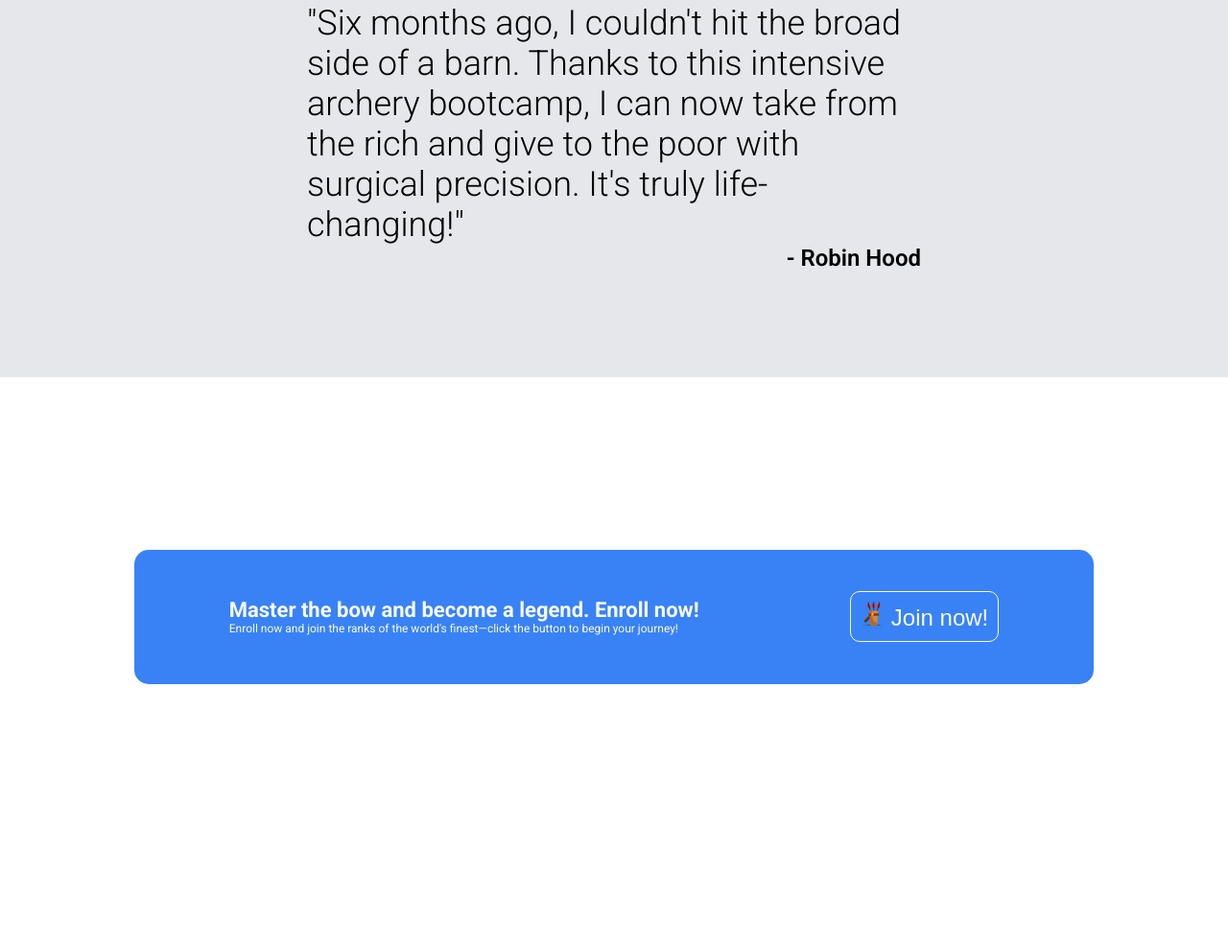
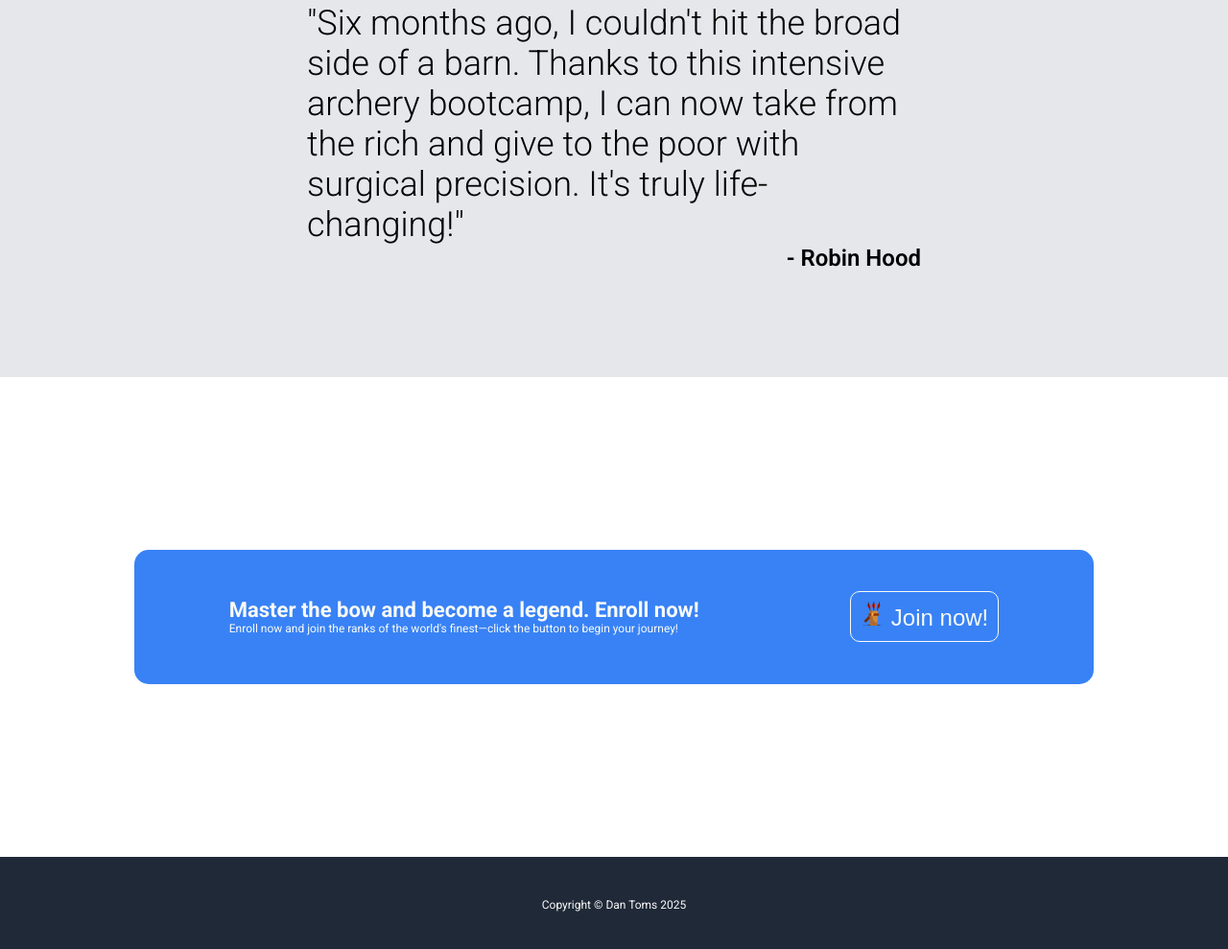
Before and after one commit to pynmash/top-landing-page, a plain HTML site: page index.html in a window 1280 px wide. Shown: the part 1468-2457 px from the top of the page at 96% size. Before the commit the page ends 2361 px from the top, so only its background shows below. Drawn offline with Linux system fonts and the light colour scheme.

Commit message:
Add footer

```diff
--- a/assets/css/style.css
+++ b/assets/css/style.css
@@ -223,3 +223,12 @@ button > svg {
     border: #f9faf8 solid 1px;
     flex-grow: 0;
 }
+
+#footer {
+    display: flex;
+    justify-content: center;
+    align-items: center;
+    background-color: #1F2937;
+    color: #f9faf8;
+    height: 100px;
+}
--- a/index.html
+++ b/index.html
@@ -296,6 +296,8 @@
         </button>
       </div>
     </section>
-    <section id="footer"></section>
+    <section id="footer">
+      <p>Copyright © Dan Toms 2025</p>
+    </section>
   </body>
 </html>
```
